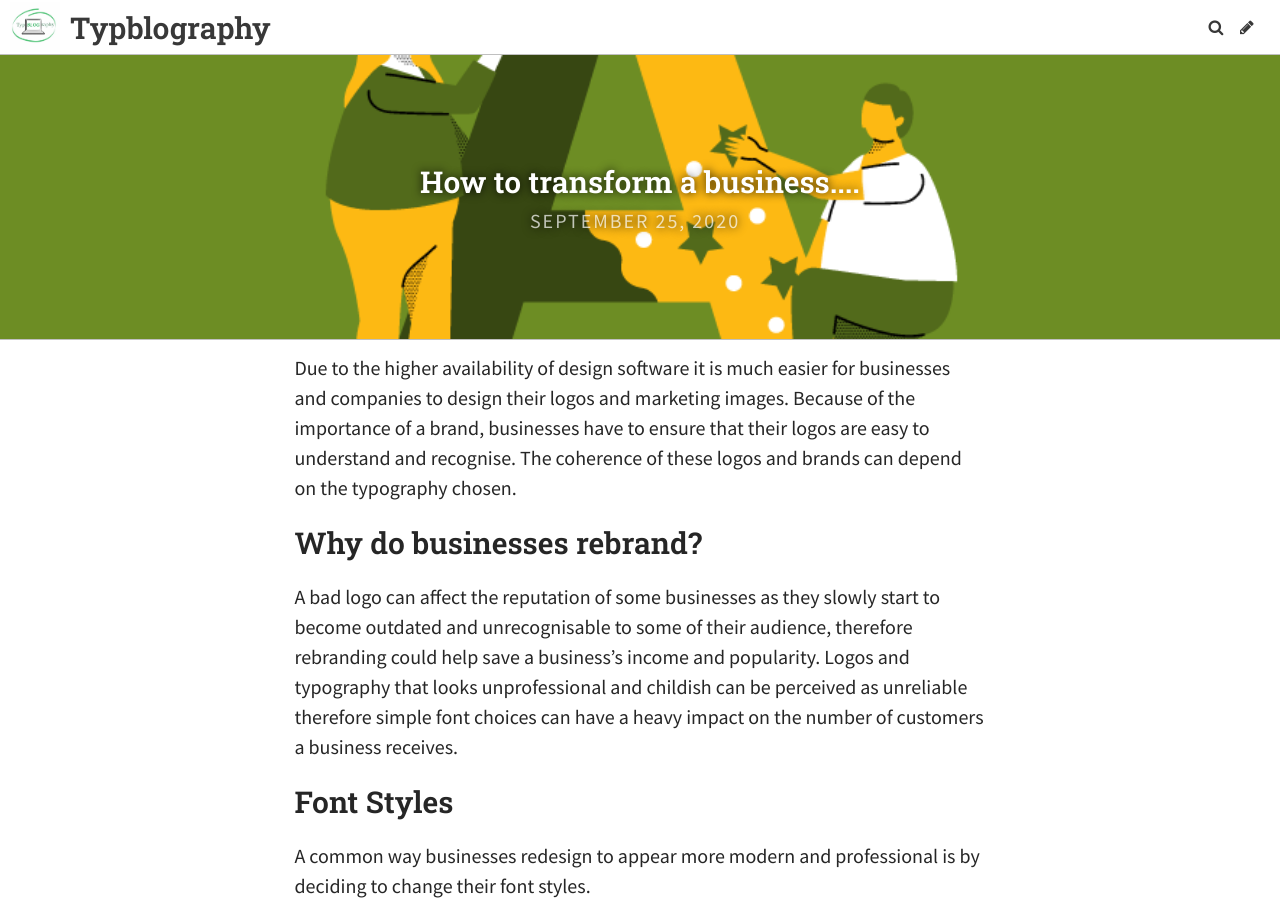
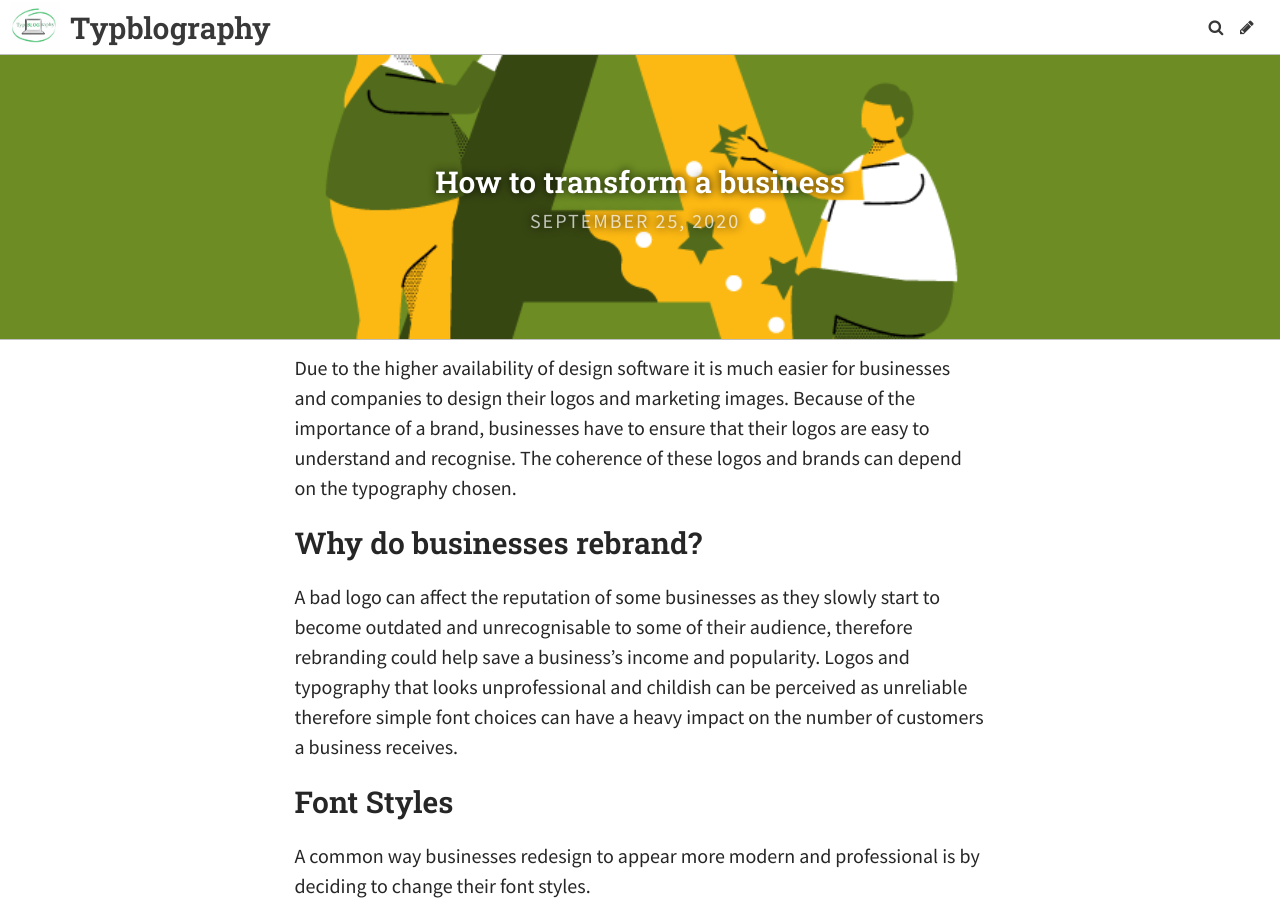
Before and after one commit to Beccy932/mybrookesblog, a Jekyll site: the page built from _posts/2020-09-25-how-to-transform-a-business.md, in a window 1280 px wide and 900 px high. Built offline with Jekyll 4.4.1, drawn with Linux system fonts in a browser that asks for light colours; some web fonts are replaced.

```diff
--- a/_posts/2020-09-25-how-to-transform-a-business.md
+++ b/_posts/2020-09-25-how-to-transform-a-business.md
@@ -1,6 +1,6 @@
 ---
 layout: post
-title: How to transform a business....
+title: How to transform a business
 date: 2020-09-25T13:50:24.237Z
 header_feature_image: ../uploads/how-to-know-when-rebranding-is-right-ppu.png
 comments: true
```
